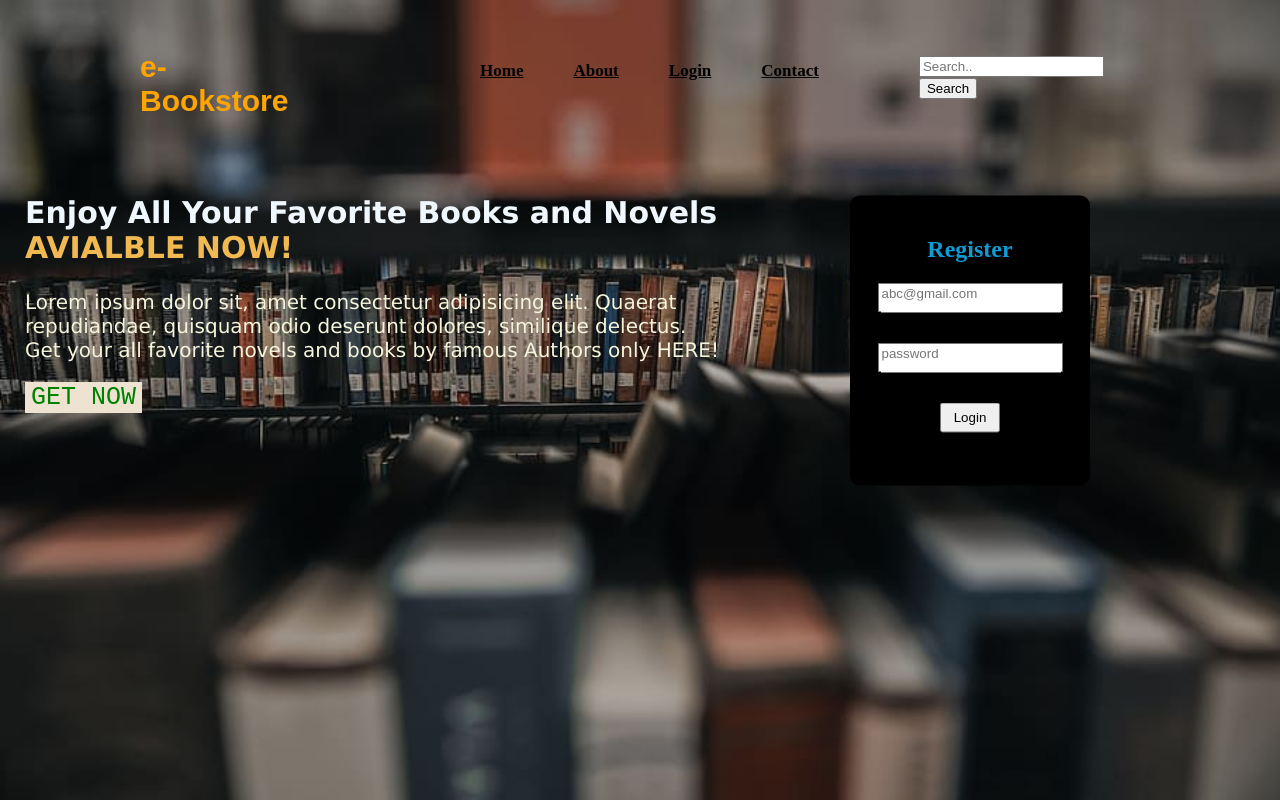
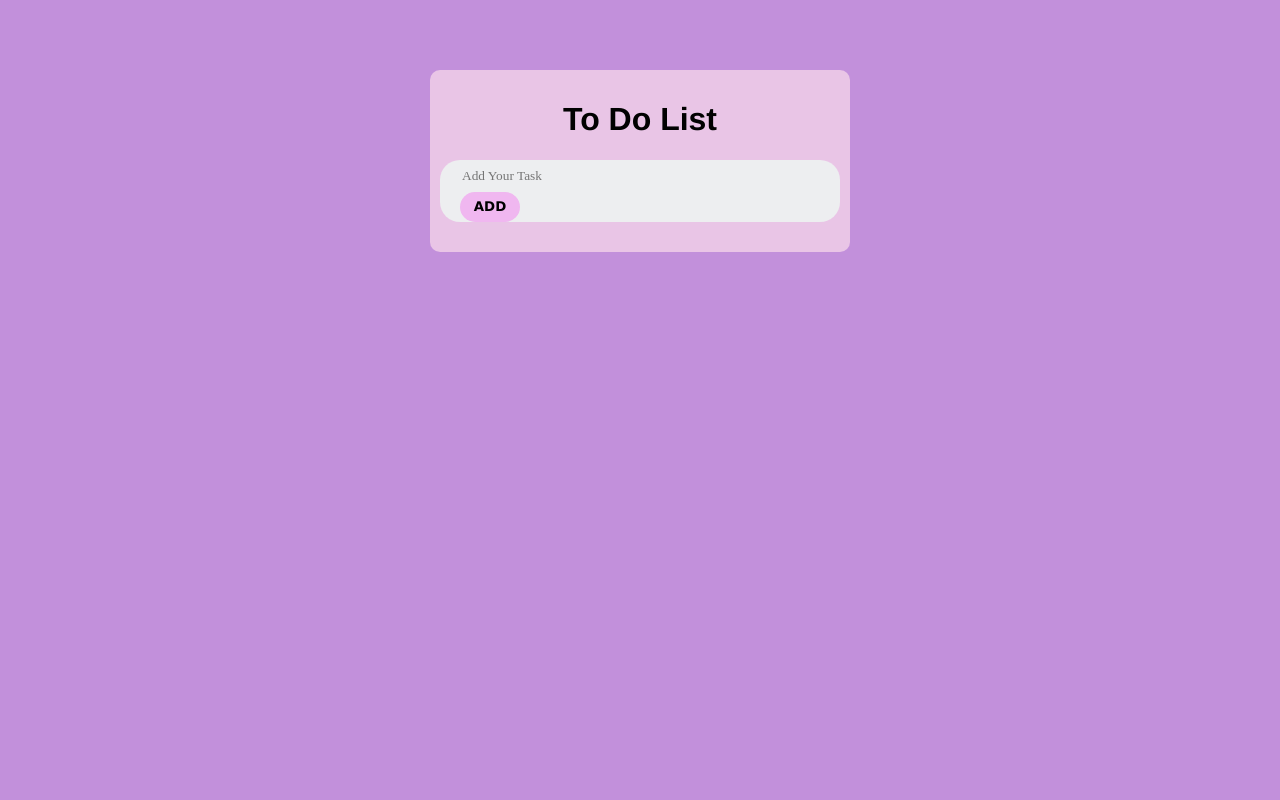
Before and after one commit to uniquekhushi/OCTNANET_JULY, a plain HTML site: page index.html in a window 1280 px wide. Drawn offline with Linux system fonts and the light colour scheme.

Commit message:
Add files via upload

```diff
--- a/index.html
+++ b/index.html
@@ -3,49 +3,23 @@
 <head>
     <meta charset="UTF-8">
     <meta name="viewport" content="width=device-width, initial-scale=1.0">
-    <title>Landing Page</title>
-    <link rel="stylesheet" href="stylesheet.css">
-
-
+    <title>My To- Do List</title>
+    <link rel="stylesheet" href="style.css">
 </head>
 <body>
-    <div class="navbar">
-        <p style ="background-image: url('bg.jpg');">
-        <div class="logo">
-            <h2 class="lg">e-Bookstore</h2>
+    <div class="container">
+        <div class="heading">
+            <h1>To Do List</h1>
         </div>
-        <div class="items">
-            <ul>
-                <li><a href="#">Home</a></li>
-                <li> <a href="#">About</a></li>
-                <li><a href="#">Login</a></li>
-                <li><a href="#">Contact</a></li>
-            </ul>
+        <div class="row">
+            <input type="text"  id="text_box" placeholder="Add Your Task">
+            <button onclick="addTask()" class="buton">ADD</button>
         </div>
-        <div class="srh">
-            <input type="text" placeholder="Search..">
-            <div>
-                <button class="but">Search</button>
-            </div>
+        <ul id="list-container">
 
-         </div>
-
+        </ul>
 
     </div>
-
-   <div class="heading">
-            <h2>Enjoy  All Your Favorite Books and Novels <br><span> AVIALBLE NOW!</span> </h2>
-            <p>Lorem ipsum dolor sit, amet consectetur adipisicing elit. Quaerat<br> repudiandae, quisquam odio deserunt dolores, similique delectus.<br>Get your all favorite novels and books by  famous Authors only HERE!</p>
-   </div>
-    <div>
-        <button class="bu">GET NOW</button>
-    </div>
-    <div class="form">
-        <h2>Register</h2>
-        <input type="email" name="email" id="email" placeholder="abc@gmail.com"><br>
-        <input type="password" placeholder="password"><br>
-        <button>Login</button>
-
-    </div>
+<script src="script.js"></script>
 </body>
 </html>
--- /dev/null
+++ b/script.js
@@ -0,0 +1,27 @@
+const textBox = document.getElementById("text_box");
+const listContainer = document.getElementById("list-container");
+
+function addTask(){
+    if(textBox.value === ' '){
+        alert("Enter the task first!");
+    }
+    else{
+        let li = document.createElement("li");
+        li.innerHTML = textBox.value;
+        listContainer.appendChild(li);
+        let span = document.createElement("span");
+        span.innerHTML = "\u00d7";
+        li.appendChild(span);
+    }
+    textBox.value = "";
+}
+
+listContainer.addEventListener("click",function(e){
+    if(e.target.tageName === "LI"){
+        e.target.classList.toggle("checked");
+    }
+    else if(e.target.tagName === "SPAN"){
+        e.target.parentElement.remove();
+    }
+
+},false);
--- /dev/null
+++ b/style.css
@@ -0,0 +1,83 @@
+body{
+    margin:0px;
+    padding: 0px;
+    background-color: rgb(194, 144, 219);
+
+}
+
+.container{
+    width: 400px;
+    background-color: rgb(233, 197, 230);
+    margin: auto;
+    padding: 10px;
+    margin-top: 70px;
+    border-radius: 10px;
+
+}
+
+.row{
+    margin-bottom: 20px;
+    background-color: #edeef0;
+    border-radius: 20px;
+    padding-left: 20px;
+    margin-bottom: 20px;
+
+
+}
+
+.heading{
+
+    text-align: center;
+    font-family: 'Franklin Gothic Medium', 'Arial Narrow', Arial, sans-serif;
+    color:rgb(1, 1, 1) ;
+
+}
+
+#text_box{
+    height: 30px;
+    margin-right:150px;
+    border: none;
+    outline: none;
+    background: transparent;
+    font-family: 'Times New Roman', Times, serif;
+
+}
+
+.buton{
+    height:30px;
+    width: 60px;
+    background-color: rgb(240, 183, 240);
+    border: none;
+    outline: none;
+    border-radius: 20px;
+    font-family:'Lucida Sans', 'Lucida Sans Regular', 'Lucida Grande', 'Lucida Sans Unicode', Geneva, Verdana, sans-serif;
+    font-weight: bold;
+    cursor: pointer;
+}
+
+.buton:hover{
+    color:blueviolet;
+}
+
+ul {
+    list-style-type: circle;
+    font-size: 20px;
+
+}
+
+ul li span{
+    position: absolute;
+    size: 50px;
+    margin-left: 100px;
+    width: 30px;
+    height: 30px;
+    font-size: 20px;
+    color: #090b10;
+    cursor: pointer;
+
+}
+
+ul li span:hover{
+
+    color: azure;
+}
```
